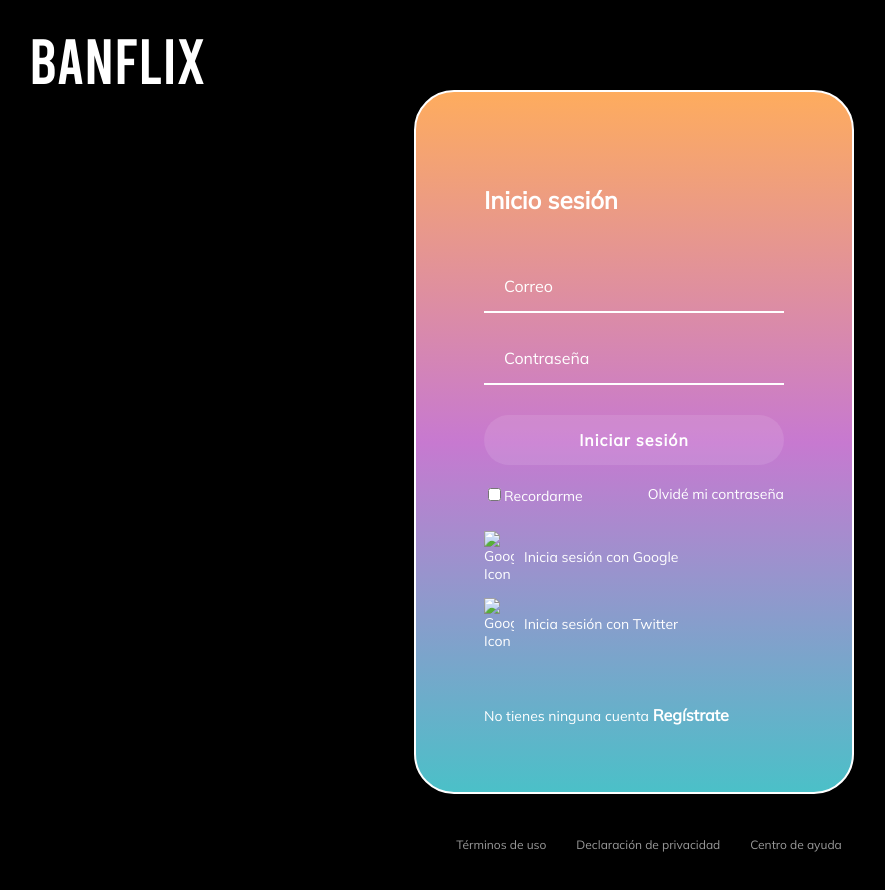
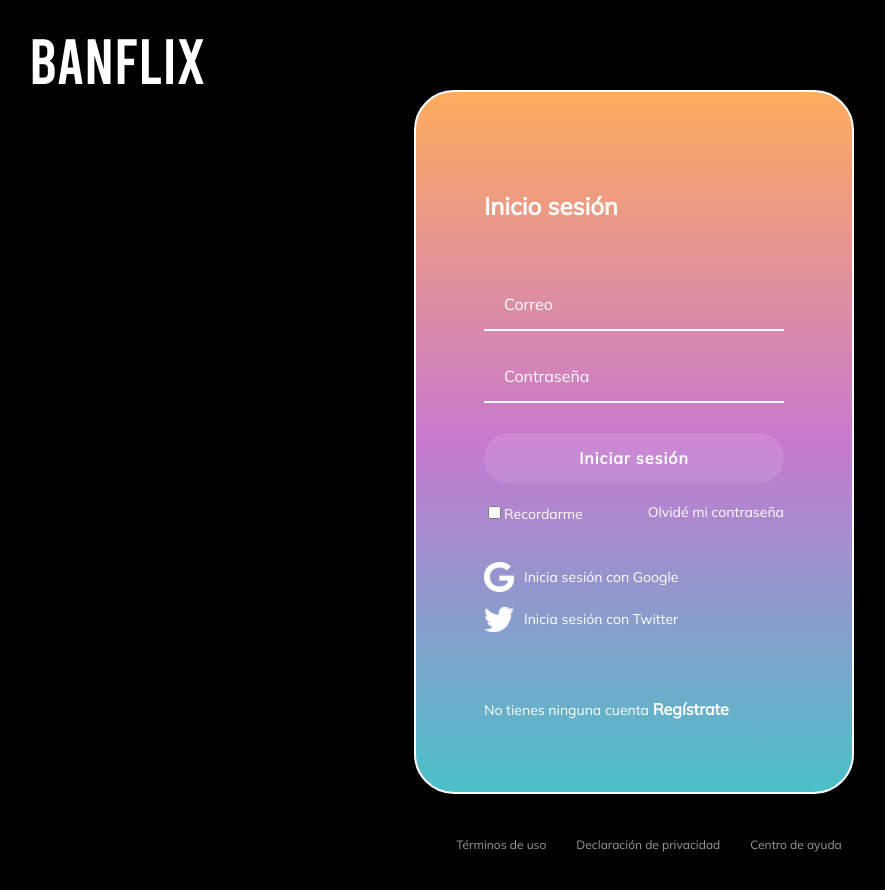
Before and after one commit to yamialma/BANFLIX, a plain HTML site: page iniciar-sesion.html in a window 1280 px wide. Shown: the whole page, without its empty margins (6-891 px from the left). Drawn offline with Linux system fonts and the light colour scheme; the site is published under a folder, as on GitHub Pages, so addresses that start at the root find nothing.

Commit message:
modifique todas las rutas de los enlaces

```diff
--- a/iniciar-sesion.html
+++ b/iniciar-sesion.html
@@ -31,8 +31,8 @@
                 </div>
             </form>
             <section class="login__container--social-media">
-                <div><img src="/assets/img/google-g-icon-9.jpg" alt="Google Icon">Inicia sesión con Google</div>
-                <div><img src="/assets/img/Twitter_logo_white.png" alt="Google Icon">Inicia sesión con Twitter</div>
+                <div><img src="assets/img/google-g-icon-9.jpg" alt="Google Icon">Inicia sesión con Google</div>
+                <div><img src="assets/img/Twitter_logo_white.png" alt="Google Icon">Inicia sesión con Twitter</div>
             </section>
             <p class="login__container--register">No tienes ninguna cuenta <a href="">Regístrate</a></p>
         </section>
```
Also changed, not shown: error.html (+1 -1 lines).
